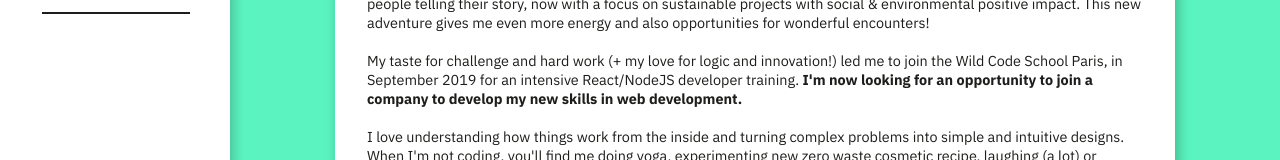
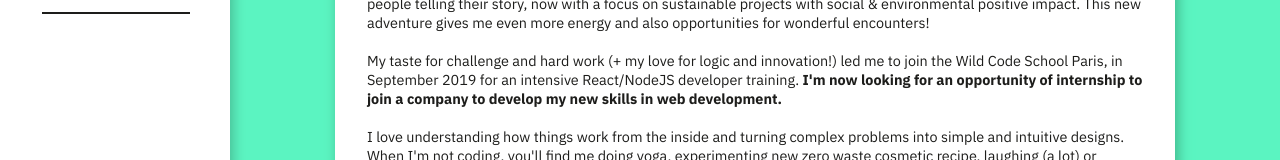
Before and after one commit to fanya3/Portfolio2019, a React (Create React App) app: page /about-me in a window 1280 px wide. Shown: the part 310-470 px from the top of the page. Built offline with nearby package versions, Linux system fonts and the light colour scheme; a web font is replaced by a local one.

Commit message:
feat(aboutme): added some text

```diff
--- a/src/pages/AboutMe/AboutMe.js
+++ b/src/pages/AboutMe/AboutMe.js
@@ -30,7 +30,7 @@ const AboutMe = () => {
              <br/><br/>
              For me, design shouldn't just look good, it should do good as well. Thereby, since January 2019, as a Freelancer, I help people telling their story, now with a focus on sustainable projects with social &amp; environmental positive impact. This new adventure gives me even more energy and also opportunities for wonderful encounters!
              <br/><br/>
-             My taste for challenge and hard work &#40;+ my love for logic and innovation!&#41; led me to join the Wild Code School Paris, in September 2019 for an intensive React/NodeJS developer training. <strong>I'm now looking for an opportunity to join a company to develop my new skills in web development.</strong>
+             My taste for challenge and hard work &#40;+ my love for logic and innovation!&#41; led me to join the Wild Code School Paris, in September 2019 for an intensive React/NodeJS developer training. <strong>I'm now looking for an opportunity of internship to join a company to develop my new skills in web development.</strong>
              <br/><br/>
              I love understanding how things work from the inside and turning complex problems into simple and intuitive designs. When I'm not coding, you'll find me doing yoga, experimenting new zero waste cosmetic recipe, laughing (a lot) or enjoying a nice meal with friends.
             </p>
```
